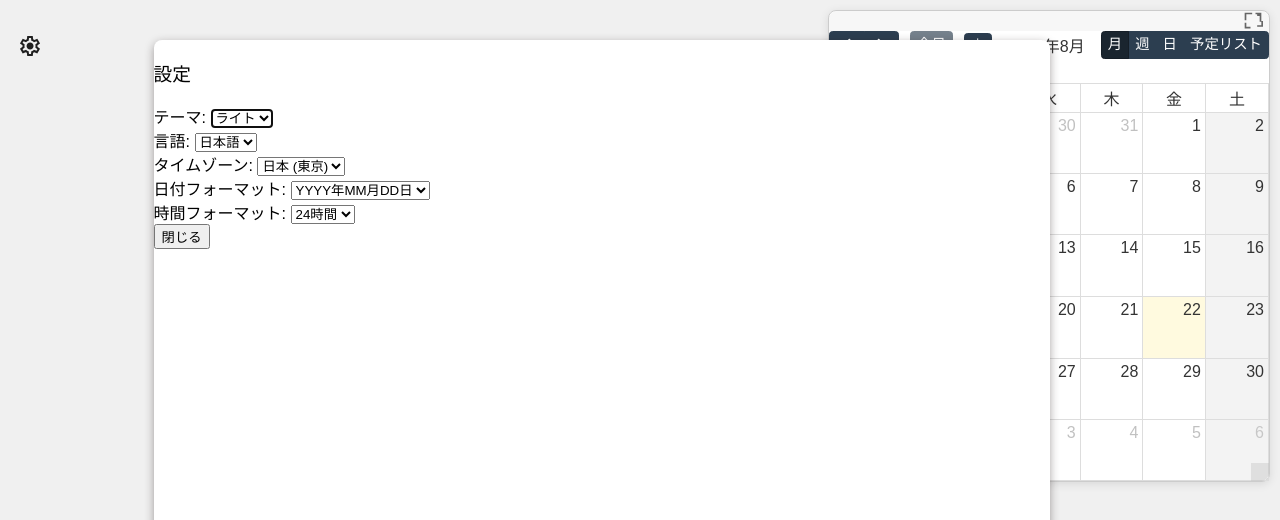
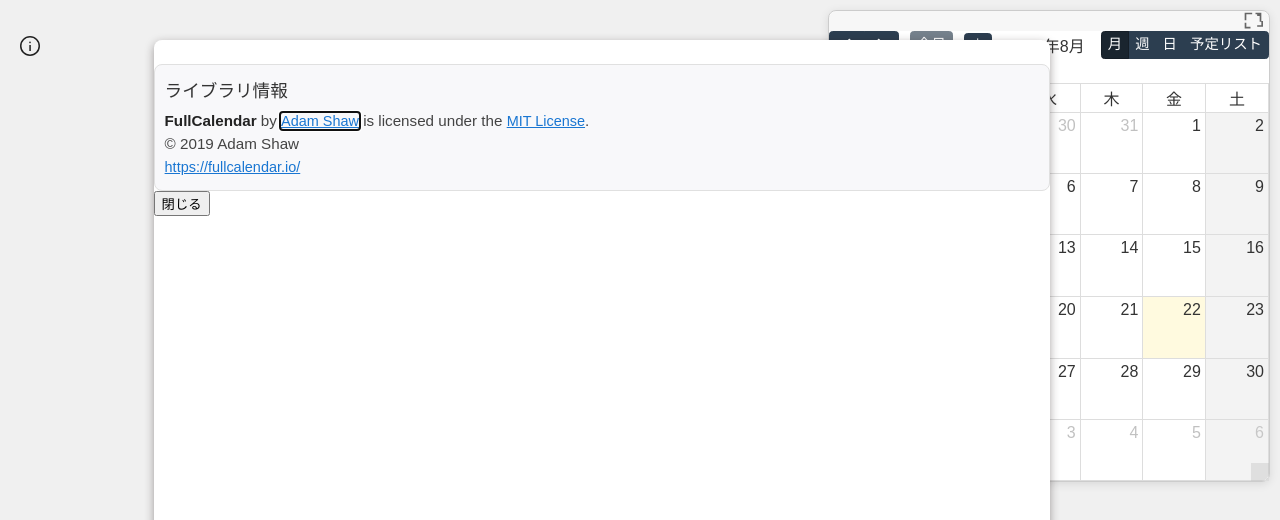
Before and after one commit to smhikaproj/homepage, a plain HTML site: page index.html in a window 1280 px wide. Both pictures are taken after a click on the element "情報". Shown: the top 520 px of the page. Drawn offline with Linux system fonts and the light colour scheme; a web font is replaced by a local one.

Commit message:
情報表示

```diff
--- a/index.html
+++ b/index.html
@@ -23,6 +23,7 @@
     <div class="dialog">
         <dialog class="settings_dialog" id="$main_settings_dialog">
             <div class="settings-dialog-content">
+                <!--自分は未熟のため、設定はまだ上手いこと実装できそうにないので一旦保留
                 <h3>設定</h3>
                 <div class="settings-options">
                     <div class="option">
@@ -55,8 +56,19 @@
                             <option value="HH:mm">24時間</option>
                         </select>
                     </div>
+                </div>-->
+                <!-- FullCalendarライセンス表記を追加 -->
+                <div class="license-section">
+                    <h4>ライブラリ情報</h4>
+                    <div class="license-fullcalendar">
+                        <strong>FullCalendar</strong> by <a href="https://fullcalendar.io/" target="_blank">Adam Shaw</a> is licensed under the <a href="https://opensource.org/licenses/MIT" target="_blank">MIT License</a>.<br>
+                        <span>
+                            &copy; 2019 Adam Shaw<br>
+                            <a href="https://fullcalendar.io/" target="_blank">https://fullcalendar.io/</a>
+                        </span>
+                    </div>
                 </div>
-                <button onclick="$main_settings_dialog.close();">閉じる</button>
+                <button onclick="$main_settings_dialog.close();" style="position: fixed;z-index: 999999;">閉じる</button>
             </div>
         </dialog>
         <dialog class="event_dialog" id="event_dialog">
@@ -111,8 +123,8 @@
     </div>
     <header>
         <div class="settings">
-            <p title="設定" class="settings-show-btn" onclick="document.querySelector('.settings_dialog').show();">
-                <svg xmlns="http://www.w3.org/2000/svg" height="24px" viewBox="0 -960 960 960" width="24px" fill="#1f1f1f"><path d="m370-80-16-128q-13-5-24.5-12T307-235l-119 50L78-375l103-78q-1-7-1-13.5v-27q0-6.5 1-13.5L78-585l110-190 119 50q11-8 23-15t24-12l16-128h220l16 128q13 5 24.5 12t22.5 15l119-50 110 190-103 78q1 7 1 13.5v27q0 6.5-2 13.5l103 78-110 190-118-50q-11 8-23 15t-24 12L590-80H370Zm70-80h79l14-106q31-8 57.5-23.5T639-327l99 41 39-68-86-65q5-14 7-29.5t2-31.5q0-16-2-31.5t-7-29.5l86-65-39-68-99 42q-22-23-48.5-38.5T533-694l-13-106h-79l-14 106q-31 8-57.5 23.5T321-633l-99-41-39 68 86 64q-5 15-7 30t-2 32q0 16 2 31t7 30l-86 65 39 68 99-42q22 23 48.5 38.5T427-266l13 106Zm42-180q58 0 99-41t41-99q0-58-41-99t-99-41q-59 0-99.5 41T342-480q0 58 40.5 99t99.5 41Zm-2-140Z"/></svg>
+            <p title="情報" class="settings-show-btn" onclick="document.querySelector('.settings_dialog').show();">
+                <svg xmlns="http://www.w3.org/2000/svg" height="48px" viewBox="0 -960 960 960" width="48px" fill="#1f1f1f"><path d="M453-280h60v-240h-60v240Zm26.98-314q14.02 0 23.52-9.2T513-626q0-14.45-9.48-24.22-9.48-9.78-23.5-9.78t-23.52 9.78Q447-640.45 447-626q0 13.6 9.48 22.8 9.48 9.2 23.5 9.2Zm.29 514q-82.74 0-155.5-31.5Q252-143 197.5-197.5t-86-127.34Q80-397.68 80-480.5t31.5-155.66Q143-709 197.5-763t127.34-85.5Q397.68-880 480.5-880t155.66 31.5Q709-817 763-763t85.5 127Q880-563 880-480.27q0 82.74-31.5 155.5Q817-252 763-197.68q-54 54.31-127 86Q563-80 480.27-80Zm.23-60Q622-140 721-239.5t99-241Q820-622 721.19-721T480-820q-141 0-240.5 98.81T140-480q0 141 99.5 240.5t241 99.5Zm-.5-340Z"/></svg>
             </p>
         </div>
         <div class="eventday"></div>
@@ -129,8 +141,7 @@
                     <input type="hidden" name="oe" value="UTF-8">
                     <input type="hidden" name="hl" value="ja">
                     <button type="submit" class="search-btn">
-                    <svg xmlns="http://www.w3.org/2000/svg" height="24px" viewBox="0 -960 960 960" width="24px" fill="#1f1f1f"><path d="M784-120 532-372q-30 24-69 38t-83 14q-109 0-184.5-75.5T120-580q0-109 75.5-184.5T380-840q109 0 184.5 75.5T640-580q0 44-14 83t-38 69l252 252-56 56ZM380-400q75 0 127.5-52.5T560-580q0-75-52.5-127.5T380-760q-75 0-127.5 52.5T200-580q0 75 52.5 127.5T380-400Z"/></svg>
-                    </button>
+                    <svg xmlns="http://www.w3.org/2000/svg" height="24px" viewBox="0 -960 960 960" width="24px" fill="#1f1f1f"><path d="M784-120 532-372q-30 24-69 38t-83 14q-109 0-184.5-75.5T120-580q0-109 75.5-184.5T380-840q109 0 184.5 75.5T640-580q0 44-14 83t-38 69l252 252-56 56ZM380-400q75 0 127.5-52.5T560-580q0-75-52.5-127.5T380-760q-75 0-127.5 52.5T200-580q0 75 52.5 127.5T380-400Z"></path></svg>
                 </form>
             </div>
         </div>
--- a/index.script.js
+++ b/index.script.js
@@ -76,8 +76,9 @@ setInterval(() => {
     document.querySelector('.time').textContent = `${hour}:${minutes}:${seconds}`;
 }, 50);
 
-// 設定ダイアログのドラッグ機能
-const dialog = document.getElementById('$main_settings_dialog');
+// 情報ダイアログのドラッグ機能
+// 設定ダイアログ→情報ダイアログ 変更
+/*const dialog = document.getElementById('$main_settings_dialog');
 let drag = false;
 let dragOffsetX = 0;
 let dragOffsetY = 0;
@@ -103,17 +104,14 @@ dialog.addEventListener('pointermove', function(event) {
     dialog.style.left = newLeft + 'px';
     dialog.style.top = newTop + 'px';
     // ↓コメントアウトはずしたら、画面外へ行かないようにできる
-    /*
-    newLeft = Math.max(0, Math.min(window.innerWidth - dialog.offsetWidth, newLeft));
-    newTop = Math.max(0, Math.min(window.innerHeight - dialog.offsetHeight, newTop));
-    */
+    // newLeft = Math.max(0, Math.min(window.innerWidth - dialog.offsetWidth, newLeft));newTop = Math.max(0, Math.min(window.innerHeight - dialog.offsetHeight, newTop));
 });
 
 dialog.addEventListener('pointerup', function(event) {
     drag = false;
     dialog.releasePointerCapture(event.pointerId);
 });
-
+*/
 // 左上のミニカレンダー
 // document.addEventListener('DOMContentLoaded', function() {
     var calendarEl = document.getElementById('mini_calendar');
--- a/index.style.css
+++ b/index.style.css
@@ -316,3 +316,38 @@ dialog {
     width: 32px;
     height: 32px;
 }
+.license-section {
+    margin-top: 24px;
+    padding: 12px 10px;
+    background: #f8f8fa;
+    border-radius: 8px;
+    border: 1px solid #e0e0e0;
+}
+.license-section h4 {
+    margin: 0 0 8px 0;
+    font-size: 1.1em;
+    color: #333;
+}
+.license-fullcalendar {
+    font-size: 0.95em;
+    color: #444;
+    line-height: 1.5;
+}
+.license-fullcalendar pre {
+    background: #f4f4f4;
+    border-radius: 6px;
+    padding: 8px;
+    font-size: 0.85em;
+    overflow-x: auto;
+    margin-top: 8px;
+    color: #555;
+}
+.license-fullcalendar a {
+    color: #1976d2;
+    text-decoration: underline;
+    font-size: 0.95em;
+}
+.license-fullcalendar strong {
+    font-weight: bold;
+    color: #222;
+}
```
